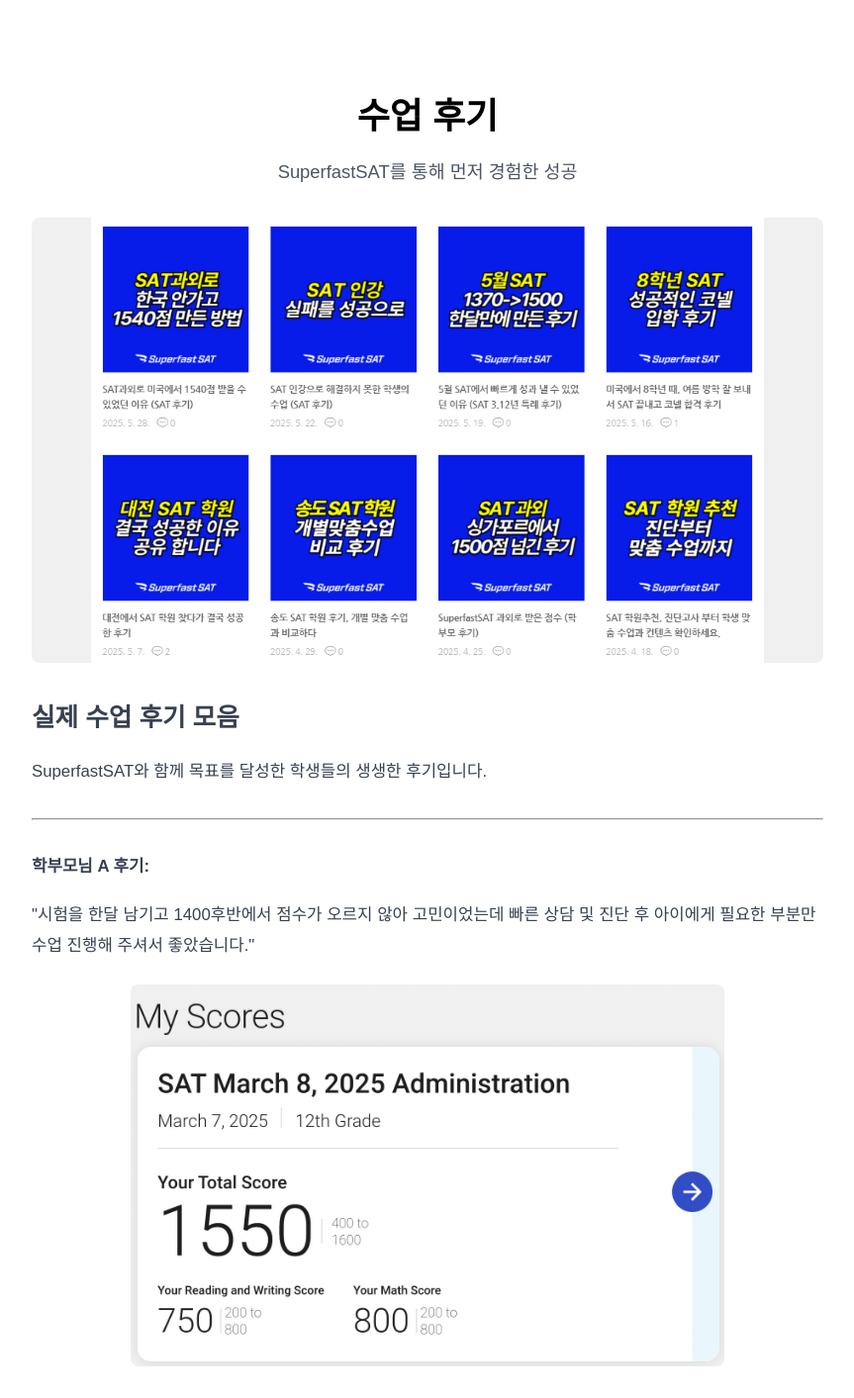
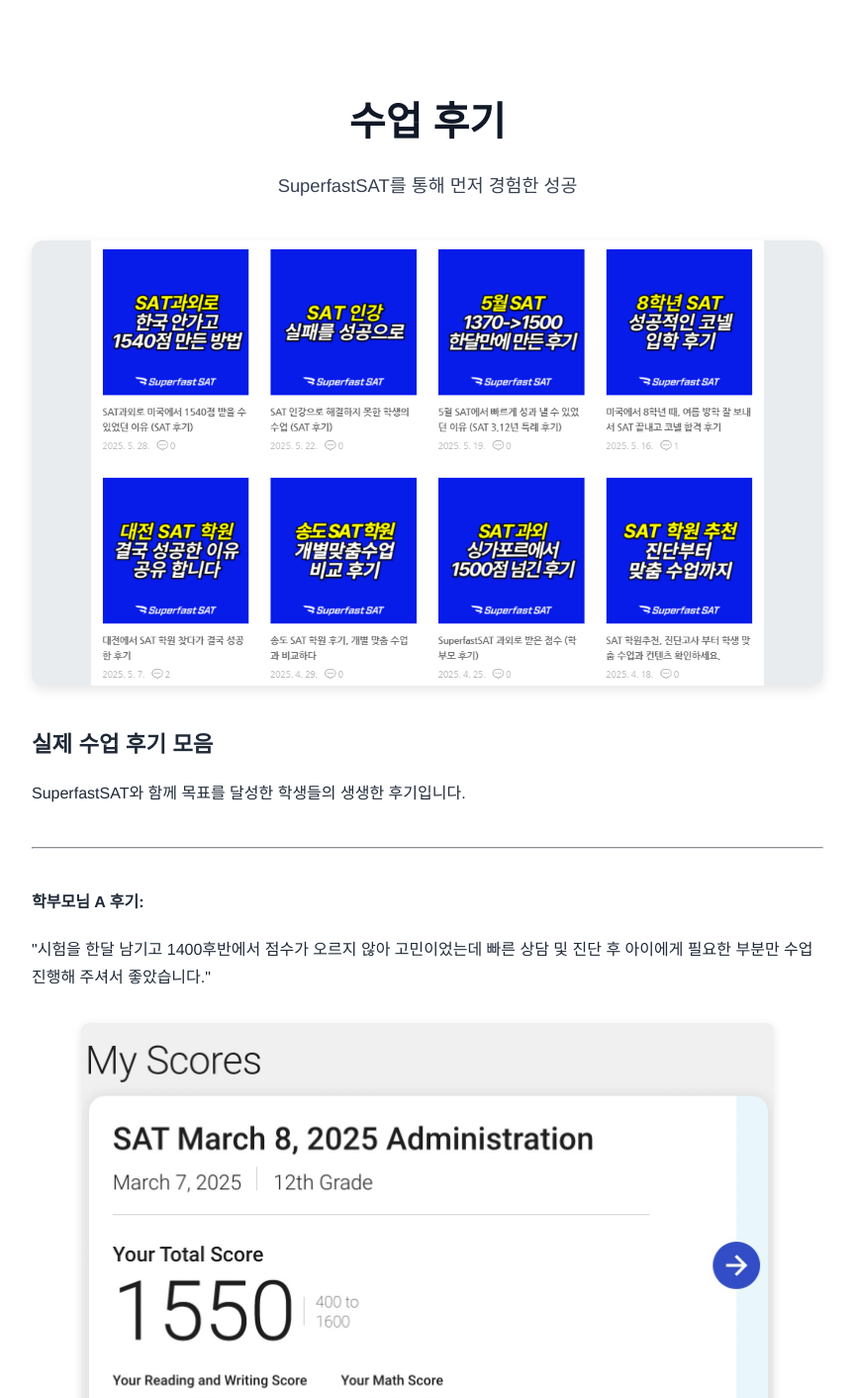
Before and after one commit to SuperfastSAT1600/Salesbot, a Next.js app: page /landing/app-guide in a window 1280 px wide. Shown: the top 1413 px of the page at 99% size, without its empty margins (208-1071 px from the left). Built offline with nearby package versions, Linux system fonts and the light colour scheme.

Commit message:
Final attempt: Complete code review for Vercel FAQ rendering.

```diff
--- a/app/landing/[slug]/page.tsx
+++ b/app/landing/[slug]/page.tsx
@@ -2,22 +2,22 @@
 import Image from 'next/image';
 import { notFound } from 'next/navigation';
 import ReactMarkdown from 'react-markdown';
-// 경로 확인: app/landing/[slug]/에서 app/lib/faqs.ts로 가려면 '../../lib/faqs'가 맞습니다.
+// ★★★ 경로 확인: app/landing/[slug]/ 에서 app/lib/ 로 가려면 '../../lib/faqs' 입니다. ★★★
+// (사용자님의 VS Code 탐색기 스크린샷 image_e100ba.png 기준: app 폴더 내부에 lib 폴더 존재)
 import { faqs, FAQItem } from '../../lib/faqs';
 
 interface PageProps {
-  // ★★★ params 타입을 표준적인 Next.js App Router 방식으로 변경합니다. ★★★
-  params: { slug: string };
-  searchParams?: { [key: string]: string | string[] | undefined }; // searchParams도 필요할 수 있으므로 추가 (선택 사항)
+  params: { slug: string }; // 표준 Next.js params 타입
+  // searchParams?: { [key: string]: string | string[] | undefined };
 }
 
-// ★★★ 페이지 컴포넌트는 async를 유지하고, params를 직접 받습니다. ★★★
 export default async function FAQDetailPage({ params }: PageProps) {
-  const slug = params.slug; // params 객체에서 slug를 직접 사용합니다.
+  // Vercel의 "params should be awaited" 런타임 오류 방지용 (이전 빌드 오류 참고)
+  await Promise.resolve();
 
+  const slug = params.slug;
   console.log(`[FAQDetailPage] 상세 페이지 요청 slug: ${slug}`);
 
-  // FAQ 아이템을 찾는 로직 (동기적이지만, 페이지 컴포넌트가 async이므로 여기서 데이터 페칭 등 비동기 작업 가능)
   const item: FAQItem | undefined = faqs.find(f => f.slug === slug);
 
   if (!item) {
@@ -32,52 +32,56 @@ export default async function FAQDetailPage({ params }: PageProps) {
       maxWidth: 800,
       margin: '2rem auto',
       padding: '2rem 1rem',
-      fontFamily: 'Arial, sans-serif',
+      fontFamily: '"Helvetica Neue", Arial, sans-serif', // 폰트 변경 예시
     }}>
       <h1 style={{
-        fontSize: '2.25rem',
+        fontSize: 'clamp(1.8rem, 5vw, 2.5rem)', // 반응형 폰트 크기
         fontWeight: 700,
-        marginBottom: '1rem',
+        marginBottom: '1.5rem',
         textAlign: 'center',
+        color: '#111827', // 제목 색상 변경
       }}>
         {item.title}
       </h1>
       {item.description && (
         <p style={{
-          color: '#4B5563',
-          marginBottom: '2rem',
+          color: '#374151', // 설명 텍스트 색상 변경
+          marginBottom: '2.5rem',
           textAlign: 'center',
-          fontSize: '1.15rem',
-          lineHeight: 1.6
+          fontSize: 'clamp(1rem, 2.5vw, 1.15rem)', // 반응형 폰트 크기
+          lineHeight: 1.65
         }}>
           {item.description}
         </p>
       )}
 
+      {/* 페이지 상단 메인 이미지 (public/images 폴더에 slug이름.png 파일 필요) */}
       <div style={{
         position: 'relative',
         width: '100%',
         aspectRatio: '16 / 9',
-        marginBottom: '2rem',
-        backgroundColor: '#f0f0f0',
-        borderRadius: '8px',
+        marginBottom: '2.5rem',
+        backgroundColor: '#e9ecef', // 이미지 로딩 중 배경색 살짝 변경
+        borderRadius: '12px', // 모서리 둥글게 증가
         overflow: 'hidden',
+        boxShadow: '0 4px 12px rgba(0,0,0,0.1)', // 그림자 추가
       }}>
         <Image
-          src={`/images/${item.slug}.png`} // 이미지는 public/images/ 폴더에 slug 이름으로 있어야 합니다.
+          src={`/images/${item.slug}.png`}
           alt={item.title}
           fill
-          style={{ objectFit: 'contain' }}
+          style={{ objectFit: 'contain' }} // 또는 'cover'
           priority
-          sizes="(max-width: 768px) 100vw, 800px" // fill 사용 시 sizes 속성 권장
+          sizes="(max-width: 768px) 100vw, (max-width: 1200px) 80vw, 800px" // sizes 속성 구체화
         />
       </div>
 
+      {/* 마크다운 본문 */}
       <div style={{
         textAlign: 'left',
-        lineHeight: 1.8,
-        color: '#374151',
-        fontSize: '1.05rem',
+        lineHeight: 1.75, // 줄간격 살짝 넓힘
+        color: '#1F2937', // 본문 텍스트 색상
+        fontSize: '1rem',   // 기본 폰트 크기
       }}>
         <ReactMarkdown
           components={{
@@ -86,16 +90,18 @@ export default async function FAQDetailPage({ params }: PageProps) {
               const imageAlt = alt as string | undefined;
               if (imageSrc) {
                 return (
-                  <div style={{ margin: '1.5rem 0', textAlign: 'center' }}>
+                  <div style={{ margin: '2rem auto', textAlign: 'center', maxWidth: '100%' }}>
                     <Image
-                      src={imageSrc} // 마크다운 내 이미지 경로 (예: /images/reviews/...)
+                      src={imageSrc} // 예: /images/reviews/review1.png
                       alt={imageAlt || '상세 내용 이미지'}
-                      width={600}
-                      height={450}
+                      width={700}  // 표시 너비 (원본 비율에 맞춰 height 자동)
+                      height={525} // 예시 높이 (700px 너비에 4:3 비율 가정)
+                                   // 실제 이미지 원본 비율에 맞춰 조절
                       style={{
                         maxWidth: '100%',
                         height: 'auto',
                         borderRadius: '8px',
+                        boxShadow: '0 2px 8px rgba(0,0,0,0.1)'
                       }}
                     />
                   </div>
@@ -103,23 +109,26 @@ export default async function FAQDetailPage({ params }: PageProps) {
               }
               return null;
             },
-            h2: ({node, ...props}) => <h2 style={{fontSize: '2rem', marginTop: '2.5rem', marginBottom: '1rem', borderBottom: '1px solid #eee', paddingBottom: '0.5rem', fontWeight: 600}} {...props} />,
-            h3: ({node, ...props}) => <h3 style={{fontSize: '1.6rem', marginTop: '2rem', marginBottom: '0.8rem', fontWeight: 600}} {...props} />,
-            p: ({node, ...props}) => <p style={{marginBottom: '1.2rem'}} {...props} />,
-            a: ({node, ...props}) => <a style={{color: '#2563EB', textDecoration: 'underline'}} {...props} />,
-            ul: ({node, ...props}) => <ul style={{paddingLeft: '25px', marginBottom: '1.2rem', listStyleType: 'disc'}} {...props} />,
-            ol: ({node, ...props}) => <ol style={{paddingLeft: '25px', marginBottom: '1.2rem', listStyleType: 'decimal'}} {...props} />,
-            li: ({node, ...props}) => <li style={{marginBottom: '0.6rem'}} {...props} />,
-            code: ({node, inline, className, children, ...props}) => {
-              const match = /language-(\w+)/.exec(className || '')
-              return !inline && match ? (
-                <pre style={{background: '#F3F4F6', padding: '1rem', borderRadius: '6px', overflowX: 'auto', fontSize: '0.9rem', lineHeight: 1.6, margin: '1.5rem 0'}}><code className={`language-${match[1]}`} {...props}>{children}</code></pre>
+            h2: ({node, ...props}) => <h2 style={{fontSize: '1.75rem', marginTop: '2.5rem', marginBottom: '1rem', borderBottom: '1px solid #dee2e6', paddingBottom: '0.5rem', fontWeight: 600}} {...props} />,
+            h3: ({node, ...props}) => <h3 style={{fontSize: '1.4rem', marginTop: '2rem', marginBottom: '0.8rem', fontWeight: 600}} {...props} />,
+            p: ({node, ...props}) => <p style={{marginBottom: '1.25rem'}} {...props} />,
+            a: ({node, ...props}) => <a style={{color: '#007bff', textDecoration: 'underline', fontWeight: 500}} {...props} />,
+            ul: ({node, ...props}) => <ul style={{paddingLeft: '30px', marginBottom: '1.25rem', listStyleType: 'disc'}} {...props} />,
+            ol: ({node, ...props}) => <ol style={{paddingLeft: '30px', marginBottom: '1.25rem', listStyleType: 'decimal'}} {...props} />,
+            li: ({node, ...props}) => <li style={{marginBottom: '0.65rem'}} {...props} />,
+            // ★★★ code 렌더러 수정: inline prop 제거 ★★★
+            code: ({ node, className, children, ...props }: any) => { // props 타입 임시로 any로 하여 inline 제거
+              const match = /language-(\w+)/.exec(className || '');
+              // 인라인 코드와 블록 코드를 className 유무 또는 다른 방식으로 구분해야 할 수 있습니다.
+              // 여기서는 className에 language-가 있으면 블록 코드로 간주합니다.
+              return match ? (
+                <pre style={{background: '#f8f9fa', border: '1px solid #e9ecef', padding: '1rem', borderRadius: '6px', overflowX: 'auto', fontSize: '0.9rem', lineHeight: 1.6, margin: '1.5rem 0'}}><code className={`language-${match[1]}`} {...props}>{children}</code></pre>
               ) : (
-                <code style={{background: '#E5E7EB', padding: '0.2em 0.4em', borderRadius: '4px', fontSize: '90%'}} {...props}>{children}</code>
-              )
+                <code style={{background: '#e9ecef', color: '#c92a2a', padding: '0.2em 0.4em', borderRadius: '4px', fontSize: '90%'}} {...props}>{children}</code>
+              );
             },
-            blockquote: ({node, ...props}) => <blockquote style={{borderLeft: '4px solid #D1D5DB', paddingLeft: '1rem', margin: '1.5rem 0', color: '#4B5563', fontStyle: 'italic'}} {...props} />,
-            hr: ({node, ...props}) => <hr style={{margin: '2rem 0', borderColor: '#E5E7EB'}} {...props} />
+            blockquote: ({node, ...props}) => <blockquote style={{borderLeft: '5px solid #adb5bd', paddingLeft: '1.5rem', margin: '2rem 0', color: '#495057', fontStyle: 'italic', fontSize: '1.05rem'}} {...props} />,
+            hr: ({node, ...props}) => <hr style={{margin: '2.5rem 0', borderColor: '#dee2e6'}} {...props} />
           }}
         >
           {item.content}
```
